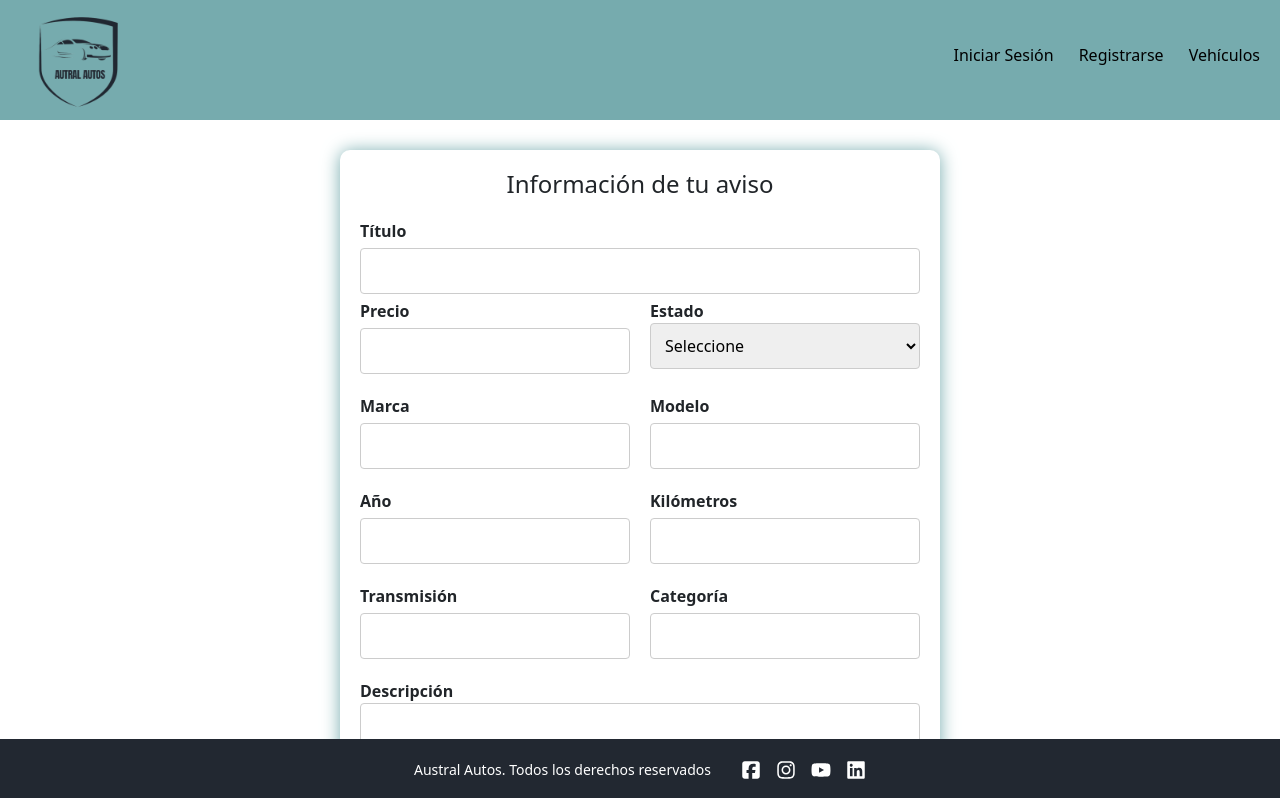
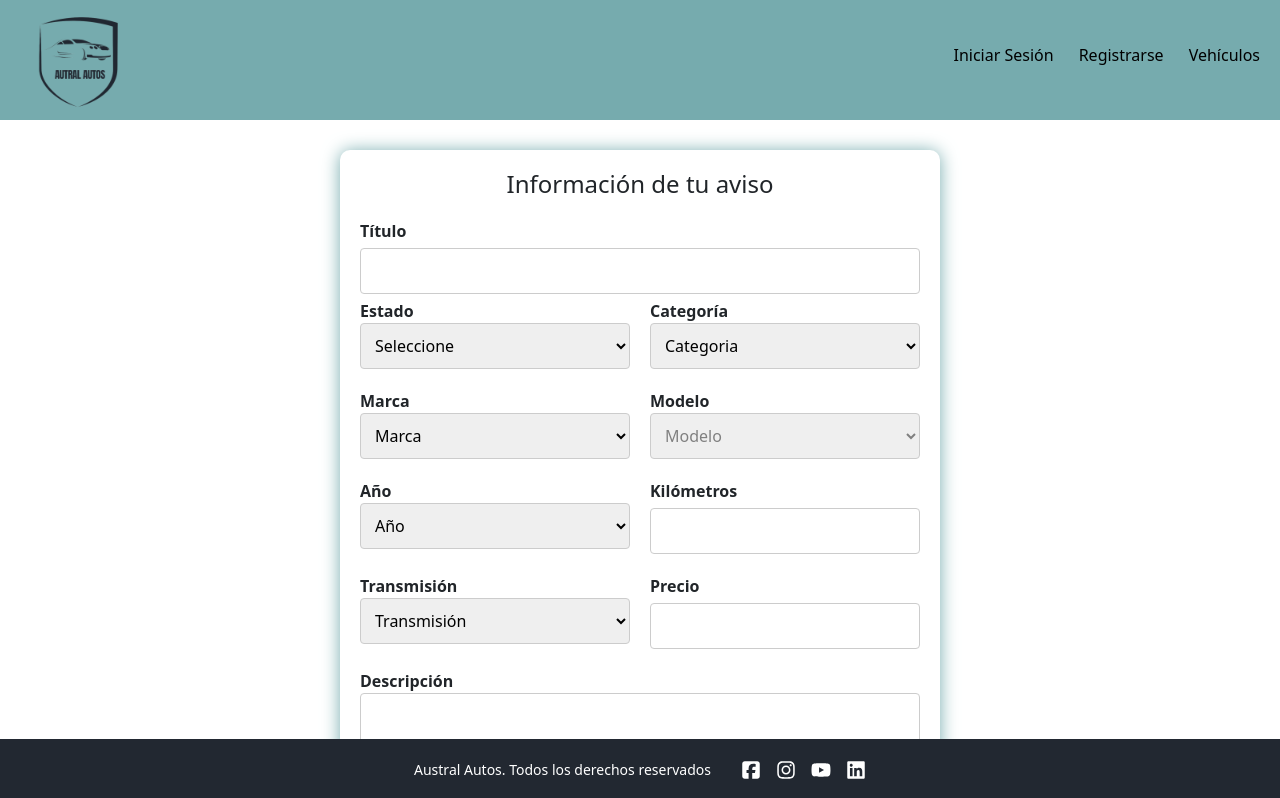
Before and after one commit to jhonnyquevedo/prueba_proyecto, a React (Vite) app in the folder frontend/: page /publicar in a window 1280 px wide. Shown: the top 798 px of the page. Built offline with nearby package versions, Linux system fonts and the light colour scheme.

Commit message:
publicar, editar publicación y detalle

```diff
--- a/frontend/src/views/Detalle/Detalle.css
+++ b/frontend/src/views/Detalle/Detalle.css
@@ -42,7 +42,7 @@
     background-color: #76ABAE;
     color: #fff;
     border: none;
-    border-radius: 15px;
+    border-radius: 30px;
     font-size: 16px;
     width: 150px;
 }
@@ -116,5 +116,6 @@
 
 .iconoDetalle{
     font-size: 20px;
+    margin-right: 15px;
 
 }
--- a/frontend/src/views/EditarPublicacion/EditarPublicacion.jsx
+++ b/frontend/src/views/EditarPublicacion/EditarPublicacion.jsx
@@ -3,7 +3,9 @@ import { useState, useEffect } from "react"
 import { opciones } from "../../../public/opciones"; // de aca nos estamos trayendo las opciones que deberian estar en la base de datos, para poder mapear las opciones disponibles
 import { useParams, useNavigate } from 'react-router-dom';
 
-
+const formatNumber = (num) => {
+    return num.replace(/\B(?=(\d{3})+(?!\d))/g, ".");
+  };
 
 function EditarPublicacion() {
     const navigate = useNavigate();
@@ -15,7 +17,7 @@ function EditarPublicacion() {
         marca: '',
         modelo: '',
         año: '',
-        kilometraje: '',
+        kilometros: '',
         transmision: '',
         categoria: '',
         descripcion: '',
@@ -43,7 +45,16 @@ function EditarPublicacion() {
 
     const handleChange = (event) => {
         const { name, value } = event.target;
+
+        // Si el campo es 'precio', elimina los puntos para que se pueda formatear correctamente
+        if (name === 'precio' || name === 'kilometros') {
+          const rawValue = value.replace(/\./g, '');
+          if (!isNaN(Number(rawValue))) {
+            setVehiculoEditado({ ...vehiculoEditado, [name]: formatNumber(rawValue) });
+          }
+        } else {
           setVehiculoEditado({ ...vehiculoEditado, [name]: value });
+        }
       };
 
     const handleImageChange = (event) => {
@@ -80,16 +91,7 @@ function EditarPublicacion() {
                     />
                 </label>
                 <div className="inline-fields">
-                        <label>
-                            Precio
-                            <input
-                                type="text"
-                                name="precio"
-                                value={vehiculoEditado.precio}
-                                onChange={handleChange}
-                                required
-                            />
-                        </label>
+
                     <label>
                         Estado
                         <select
@@ -101,6 +103,20 @@ function EditarPublicacion() {
                             <option value="">Estado</option>
                             {opciones[0].opcionesEstado?.map((estado, index) =>
                                 <option value={estado} key={index} >{estado}</option>
+                            )}
+                        </select>
+                    </label>
+                    <label>
+                        Categoría
+                        <select
+                            name="categoria"
+                            value={vehiculoEditado.categoria}
+                            onChange={handleChange}
+                            required
+                        >
+                            <option value="">Categoria</option>
+                            {opciones[0].opcionesCategoria?.map((categoria, index) =>
+                                <option value={categoria} key={index}>{categoria}</option>
                             )}
                         </select>
                     </label>
@@ -139,20 +155,25 @@ function EditarPublicacion() {
                 <div className="inline-fields">
                     <label>
                         Año
-                            <input
+                        <select
                             type="number"
                             name="año"
                             value={vehiculoEditado.año}
                             onChange={handleChange}
                             required
-                            />
+                        >
+                            <option value="">Año</option>
+                            {opciones[0].opcionAño?.map((año, index) =>
+                                <option value={año} key={index}>{año}</option>
+                            )}
+                        </select>
                     </label>
                     <label>
                         Kilómetros
                         <input
-                                type="number"
+                            type="text"
                             name="kilometros"
-                                value={vehiculoEditado.kilometraje}
+                            value={vehiculoEditado.kilometros}
                             onChange={handleChange}
                             required
                         />
@@ -174,18 +195,14 @@ function EditarPublicacion() {
                         </select>
                     </label>
                     <label>
-                            Categoría
-                            <select
-                                name="categoria"
-                                value={vehiculoEditado.categoria}
+                        Precio
+                        <input
+                            type="text"
+                            name="precio"
+                            value={vehiculoEditado.precio}
                             onChange={handleChange}
                             required
-                            >
-                                <option value="">Categoria</option>
-                                {opciones[0].opcionesCategoria?.map((categoria, index) =>
-                                    <option value={categoria} key={index}>{categoria}</option>
-                                )}
-                            </select>
+                        />
                     </label>
                 </div>
                 <label>
--- a/frontend/src/views/PublicarAviso/PublicarAviso.jsx
+++ b/frontend/src/views/PublicarAviso/PublicarAviso.jsx
@@ -1,4 +1,5 @@
 import React, { useState } from 'react';
+import { opciones } from "../../../public/opciones";
 import './PublicarAviso.css';
 
 const formatNumber = (num) => {
@@ -53,6 +54,10 @@ function PublicarAviso() {
   };
 
   // falta dejar mapeados los select ya que los datos se deben seleccionar
+  const getModeloPorMarca = (marca) => {
+    const marcaElegida = opciones[0].opcionMarcaYModelo.find(element => element.nombre === marca);
+    return marcaElegida ? marcaElegida.modelos : [];
+  };
 
   return (
 
@@ -70,16 +75,7 @@ function PublicarAviso() {
           />
         </label >
         <div className="inline-fields">
-          <label className="label-publicar-aviso">
-            Precio
-            <input className='input-publicar-aviso'
-              type="text"
-              name="precio"
-              value={vehiculo.precio}
-              onChange={handleChange}
-              required
-            />
-          </label>
+
           <label className="label-publicar-aviso">
             Estado
             <select
@@ -93,39 +89,70 @@ function PublicarAviso() {
               <option value="usado">Usado</option>
             </select>
           </label >
+          <label className="label-publicar-aviso">
+            Categoría
+            <select className='input-publicar-aviso'
+              type="text"
+              name="categoria"
+              value={vehiculo.categoria}
+              onChange={handleChange}
+              required
+            >
+              <option value="">Categoria</option>
+              {opciones[0].opcionesCategoria?.map((categoria, index) =>
+                <option value={categoria} key={index}>{categoria}</option>
+              )}
+            </select>
+          </label>
         </div>
         <div className="inline-fields">
           <label className="label-publicar-aviso">
             Marca
-            <input className='input-publicar-aviso'
+            <select className='input-publicar-aviso'
               type="text"
               name="marca"
               value={vehiculo.marca}
               onChange={handleChange}
               required
-            />
+            >
+              <option value="">Marca</option>
+              {opciones[0].opcionMarcaYModelo?.map((marca, index) =>
+                <option value={marca.nombre} key={index}>{marca.nombre}</option>
+              )}
+            </select>
           </label>
           <label className="label-publicar-aviso">
             Modelo
-            <input className='input-publicar-aviso'
+            <select className='input-publicar-aviso'
               type="text"
               name="modelo"
               value={vehiculo.modelo}
+              disabled={!vehiculo.marca}
               onChange={handleChange}
               required
-            />
+            >
+              <option value="">Modelo</option>
+              {getModeloPorMarca(vehiculo.marca).map((modelo, index) =>
+                <option value={modelo} key={index}>{modelo}</option>
+              )}
+            </select>
           </label>
         </div>
         <div className="inline-fields">
           <label className="label-publicar-aviso">
             Año
-            <input className='input-publicar-aviso'
+            <select className='input-publicar-aviso'
               type="number"
               name="año"
               value={vehiculo.año}
               onChange={handleChange}
               required
-            />
+            >
+              <option value="">Año</option>
+              {opciones[0].opcionAño?.map((año, index) =>
+                <option value={año} key={index}>{año}</option>
+              )}
+            </select>
           </label>
           <label className="label-publicar-aviso">
             Kilómetros
@@ -141,20 +168,24 @@ function PublicarAviso() {
         <div className="inline-fields">
           <label className="label-publicar-aviso">
             Transmisión
-            <input className='input-publicar-aviso'
+            <select className='input-publicar-aviso'
               type="text"
               name="transmision"
               value={vehiculo.transmision}
               onChange={handleChange}
               required
-            />
+            >
+            <option value="">Transmisión</option>
+              <option value="nuevo">Manual</option>
+              <option value="usado">Automático</option>
+            </select>
           </label>
           <label className="label-publicar-aviso">
-            Categoría
+            Precio
             <input className='input-publicar-aviso'
               type="text"
-              name="categoria"
-              value={vehiculo.categoria}
+              name="precio"
+              value={vehiculo.precio}
               onChange={handleChange}
               required
             />
@@ -179,12 +210,12 @@ function PublicarAviso() {
           />
         </label>
         {vehiculo.imagen && <img src={vehiculo.imagen} alt="Vehículo" className="imagen-publicar-aviso" />}
-      </form>
+      </form >
 
       <div className='btn-publicar'>
         <button type="submit" className="boton-publicar-aviso">Publicar</button>
       </div>
-    </div>
+    </div >
 
   );
 }
```
Also changed, not shown: frontend/src/assets/img/autos2.5.png (added). Lines whose indentation alone changed are shown as unchanged.
